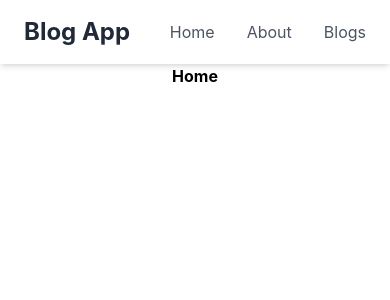
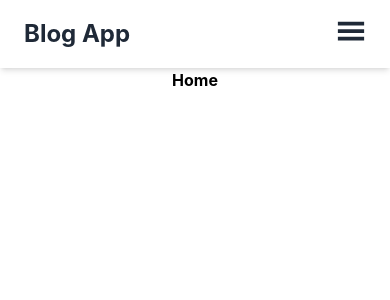
Before and after one commit to AshanAmir27/blog-app, a React (Create React App) app in the folder blog-app/: page / in a window 390 px wide. Shown: the top 300 px of the page. Built offline with nearby package versions, Linux system fonts and the light colour scheme.

Commit message:
navbar added

```diff
--- a/blog-app/package.json
+++ b/blog-app/package.json
@@ -3,6 +3,8 @@
   "version": "0.1.0",
   "private": true,
   "dependencies": {
+    "@heroicons/react": "^2.1.5",
+    "@material-tailwind/react": "^2.1.10",
     "@testing-library/jest-dom": "^5.17.0",
     "@testing-library/react": "^13.4.0",
     "@testing-library/user-event": "^13.5.0",
@@ -12,6 +14,7 @@
     "@types/react-dom": "^18.3.0",
     "react": "^18.3.1",
     "react-dom": "^18.3.1",
+    "react-icons": "^5.3.0",
     "react-scripts": "5.0.1",
     "typescript": "^4.9.5",
     "web-vitals": "^2.1.4"
--- a/blog-app/src/Pages/Navbar.tsx
+++ b/blog-app/src/Pages/Navbar.tsx
@@ -1,18 +1,37 @@
-import React from 'react';
+import React, { useState } from 'react';
+import { GiHamburgerMenu } from "react-icons/gi";
+import { IoClose } from "react-icons/io5";
+function Navbar() {
+  const [menuOpen, setMenuOpen] = useState(false);
 
-function Navbar() {
   return (
     <nav className="bg-white shadow-md">
       <div className="container mx-auto flex justify-between items-center py-4 px-6">
         <div className="text-2xl font-bold text-gray-800">
           Blog App
         </div>
-                <ul className="flex space-x-8 text-gray-600">
+        {/* Hamburger Menu (visible on mobile screens) */}
+        <div className="lg:hidden">
+          <button onClick={() => setMenuOpen(!menuOpen)} className="text-gray-800 focus:outline-none">
+            {menuOpen ? < IoClose size={30} /> : <GiHamburgerMenu size={30} />}
+          </button>
+        </div>
+        {/* Full Menu (visible on larger screens) */}
+        <ul className="hidden lg:flex space-x-8 text-gray-600">
           <li className="hover:text-gray-900 cursor-pointer">Home</li>
           <li className="hover:text-gray-900 cursor-pointer">About</li>
           <li className="hover:text-gray-900 cursor-pointer">Blogs</li>
         </ul>
       </div>
+
+      {/* Mobile Menu (visible when hamburger icon is clicked) */}
+      {menuOpen && (
+        <ul className="lg:hidden flex flex-col items-center space-y-4 bg-gray-50 py-4">
+          <li className="hover:text-gray-900 cursor-pointer">Home</li>
+          <li className="hover:text-gray-900 cursor-pointer">About</li>
+          <li className="hover:text-gray-900 cursor-pointer">Blogs</li>
+        </ul>
+      )}
     </nav>
   );
 }
```
Also changed, not shown: 2 other files (tests, documents, lock files or other folders). Lines whose indentation alone changed are shown as unchanged.
